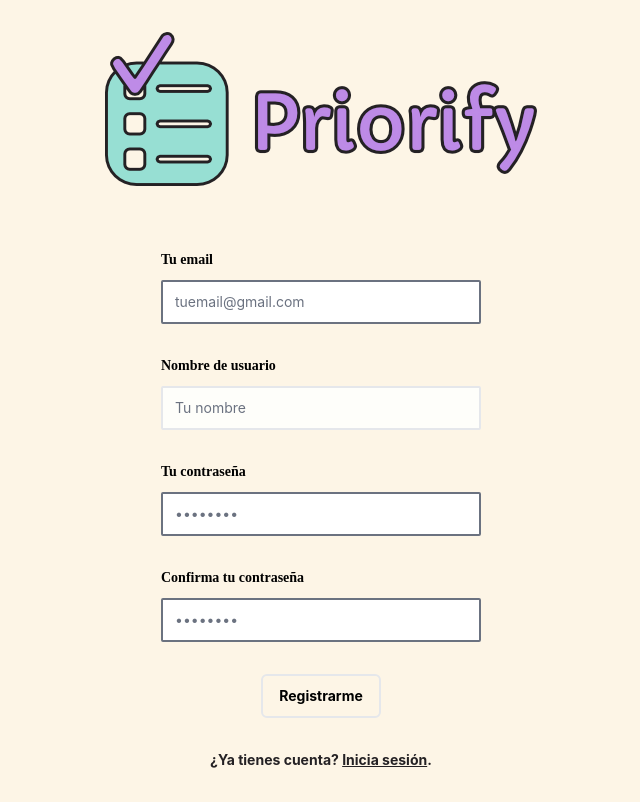
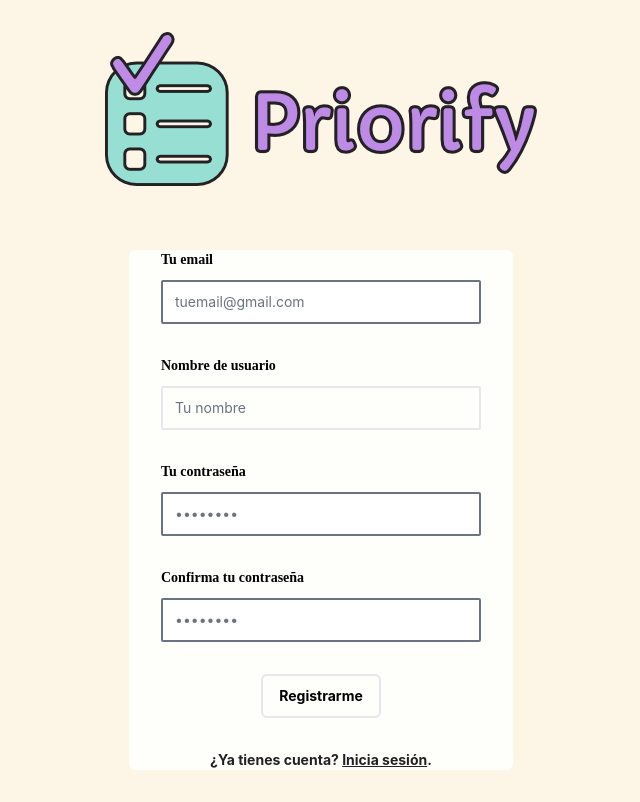
Before and after one commit to memugr/Priorify, a Laravel app: page /registro in a window 1280 px wide. Shown: the whole page, without its empty margins (319-959 px from the left). Run offline with Laravel 12, Linux system fonts and the light colour scheme; some libraries are stand-ins or nearby versions.

Commit message:
Cambio estilo form registro

```diff
--- a/resources/views/auth/registro.blade.php
+++ b/resources/views/auth/registro.blade.php
@@ -45,7 +45,7 @@
         @endif
     </div>
 
-    <form class="max-w-sm mx-auto rounded-md border-separate m-8 border-4 text:lavanda"
+    <form class="max-w-sm mx-auto rounded-md border-separate m-8 border-4 bg-nieve text:lavanda"
         action="{{ route('usuario.store') }}" method="POST">
         @csrf
         <div class="m-8">
```
